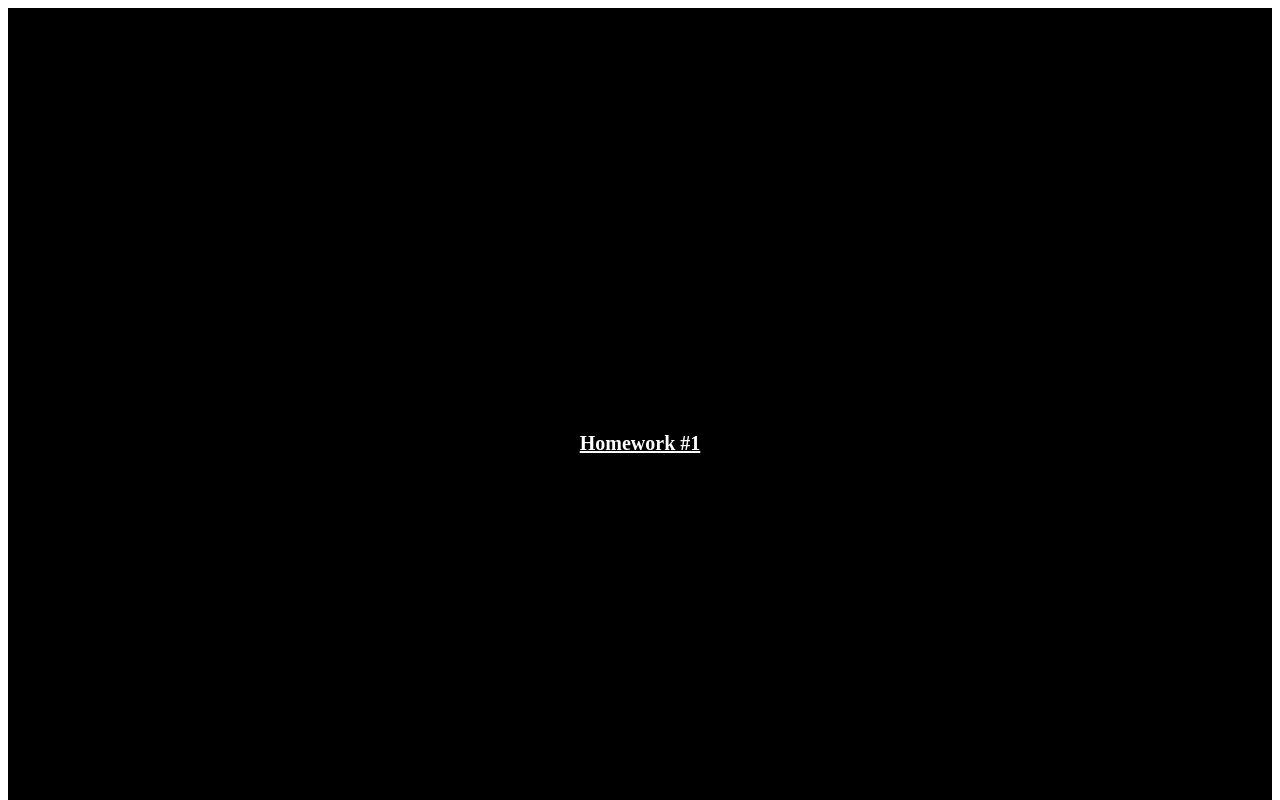
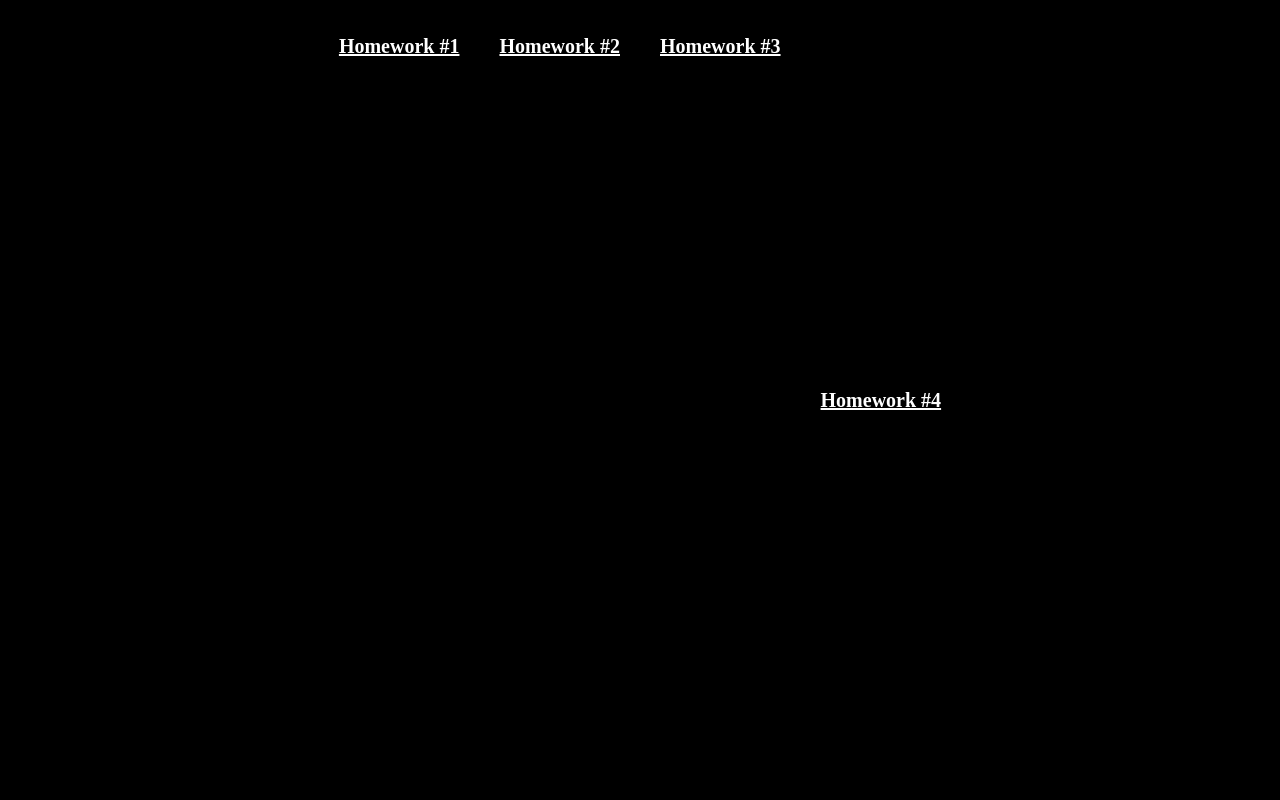
Before and after one commit to busterenko/busterenko.github.io, a plain HTML site: page index.html in a window 1280 px wide. Shown: the top 800 px of the page. Drawn offline with Linux system fonts and the light colour scheme.

Commit message:
Update index.html

```diff
--- a/index.html
+++ b/index.html
@@ -5,6 +5,16 @@
     <meta name="viewport" content="width=с, initial-scale=1.0">
     <title>стартовая страничка</title>
     <style>
+        body {
+            margin: 0;
+            background-color: black;
+                            display: flex;
+                justify-content: center;
+                align-items: center;
+        }
+        div {
+height: 100vh
+        }
        a {
                 padding: 1.75em 1em;
                 margin: 0;
@@ -13,11 +23,7 @@
                 font-weight: 600;
                 font-size: 1.25em;
                 text-align: center;
-            display: flex;
-            justify-content: center;
-            align-items: center;
-            height: 100vh;
-
+           display: inline-block;
        }
         a:hover {
             transition: all ease-in .25s;
@@ -31,9 +37,15 @@
 
 </style>
 <body>
+    <div>
     <a href="paralax.html">Homework #1</a>
+    </div>
+        <div>
     <a href="2index.html">Homework #2</a>
+        </div>
+        <div>
     <a href="my_page.html">Homework #3</a>
+        </div>
     <a href="d.html">Homework #4</a>
 </body>
 </html>
```
Lines whose indentation alone changed are shown as unchanged.
